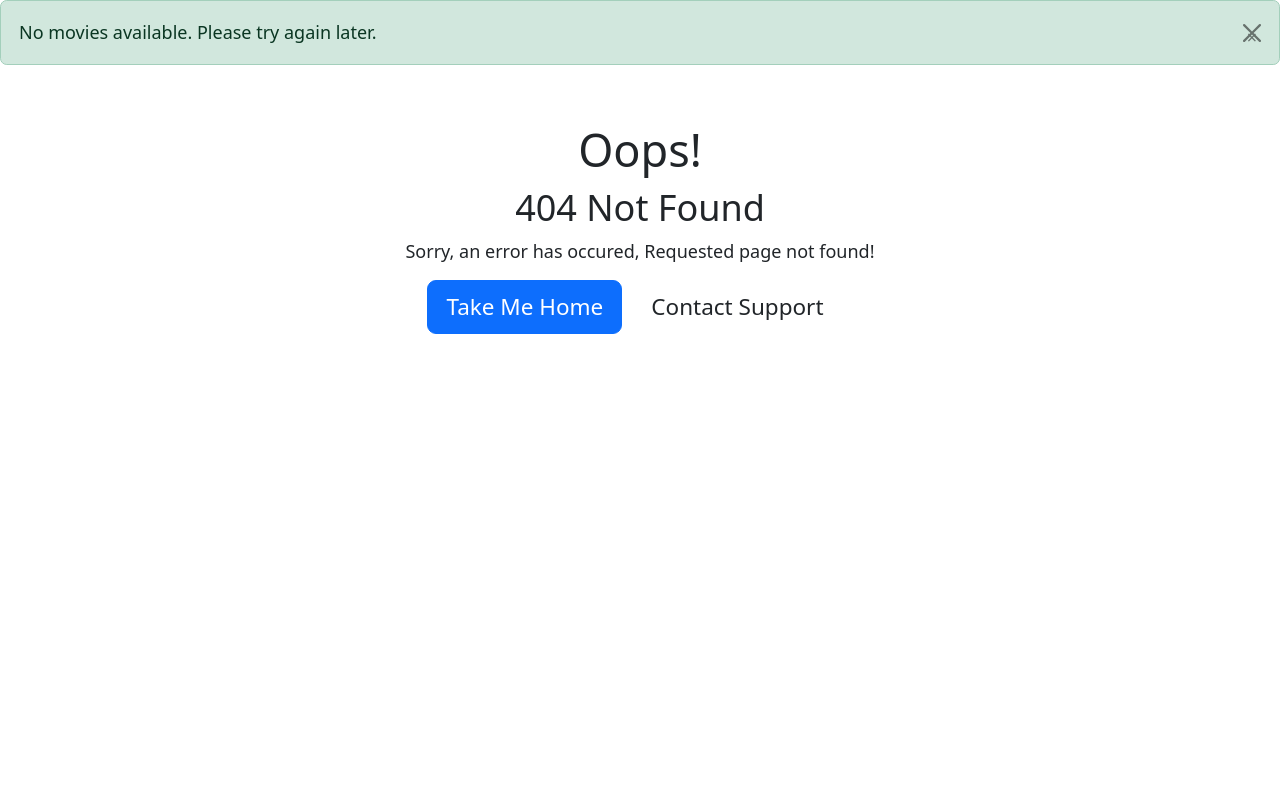
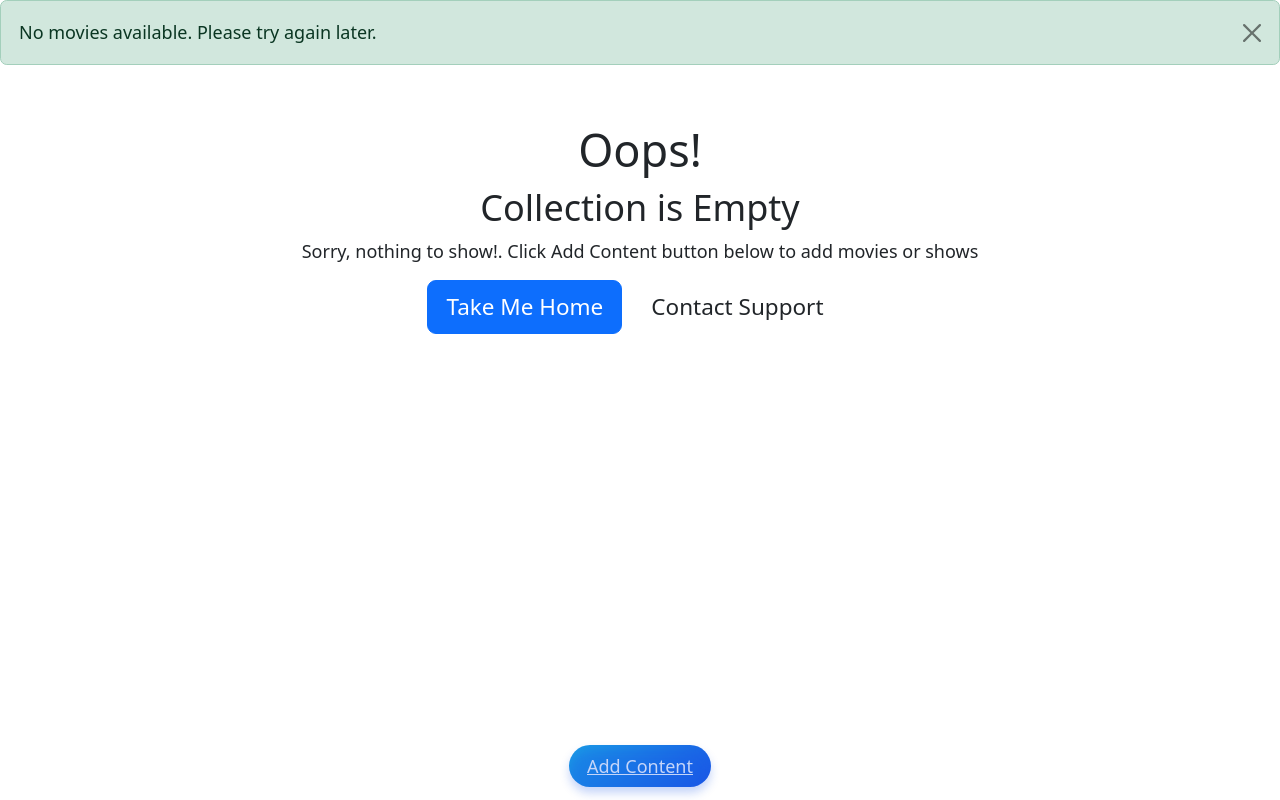
Before and after one commit to HasnainRaza026/Movies_-_Shows, a Flask app: page / in a window 1280 px wide. Run offline with Flask 3, Linux system fonts and the light colour scheme; data that the repository does not hold is empty; some libraries are stand-ins or nearby versions.

Commit message:
improved

```diff
--- a/utilities/helper_db.py
+++ b/utilities/helper_db.py
@@ -6,6 +6,12 @@ from .logger import logger
 def Add(form):
     try:
         if form.ranking.data:
+            # Check if there are already 10 movies in Top_10_Movies
+            top_10_count = Top_10_Movies.query.count()
+            if top_10_count >= 10:
+                logger.warning("Top_10_Movies table already has 10 entries. Cannot add more.")
+                return "TOP_10_FULL"
+
             movie = Top_10_Movies(
                 title=form.title.data, year=2000, description="sample description", rating=7.8,
                 rank=form.ranking.data, review=form.review.data, img_url="https://image.tmdb.org/t/p/w500/tjrX2oWRCM3Tvarz38zlZM7Uc10.jpg"
@@ -21,22 +27,20 @@ def Add(form):
         db.session.commit()
 
         logger.info(f"Successfully added Movie: {form.title.data} (Rank: {form.ranking.data if form.ranking.data else 'N/A'}) to the Database")
-        return True
+        return "SUCCESS"
 
     except SQLAlchemyError as db_error:
-        # Handle SQLAlchemy-related errors (e.g., database connectivity, integrity constraints)
         logger.error(f"Database error while adding Movie '{form.title.data}': {db_error}")
-        db.session.rollback()  # Rollback in case of an error
+        db.session.rollback()
     except AttributeError as attr_err:
-        # Handle case where the movie object doesn't have the expected attributes
         logger.error(f"AttributeError while adding Movie ('{form.title.data}'): {attr_err}")
         db.session.rollback()
     except Exception as error:
-        # Catch any other unexpected errors
         logger.error(f"Unexpected error while adding Movie '{form.title.data}': {error}")
         db.session.rollback()
 
-    return False
+    return "ERROR"
+
 
 
 def Get_All():
--- a/website/templates/add.html
+++ b/website/templates/add.html
@@ -36,8 +36,8 @@
         {% endfor %}
     </div>
 
-    {{ form.add(class="btn btn-lg btn-success mt-3") }}
-    <a href="{{ url_for('views.home') }}" class="btn btn-lg btn-secondary">Back</a>
+    {{ form.add(class="btn btn-primary mt-3") }}
+    <a href="{{ url_for('views.home') }}" class="btn btn-secondary mt-3 ms-3">Back</a>
     </form>
 </div>
 {% endblock %}
--- a/website/templates/base.html
+++ b/website/templates/base.html
@@ -5,37 +5,25 @@
   <meta name="viewport" content="width=device-width, initial-scale=1.0">
   <title>{% block title %}{% endblock %}</title>
 
-  <link rel="stylesheet" href="https://fonts.googleapis.com/css?family=Nunito+Sans:300,400,700">
-  <link rel="stylesheet" href="https://fonts.googleapis.com/css?family=Poppins:300,400,700">
+  <link href="https://fonts.googleapis.com/css2?family=Nunito+Sans:wght@300;400;700&family=Poppins:wght@300;400;700&display=swap" rel="stylesheet">
   <link rel="stylesheet" href="https://cdnjs.cloudflare.com/ajax/libs/font-awesome/5.14.0/css/all.min.css" integrity="sha512-1PKOgIY59xJ8Co8+NE6FZ+LOAZKjy+KY8iq0G4B3CyeY6wYHN3yt9PW0XpSriVlkMXe40PTKnXrLnZ9+fkDaog==" crossorigin="anonymous" />
-  <link rel="stylesheet" href="{{ url_for('static', filename='css/styles.css') }}">
-
+  <link rel="stylesheet" href="{{ url_for('static', filename='css/styles.css') }}?v={{ config['VERSION'] }}">
   <link href="https://cdn.jsdelivr.net/npm/bootstrap@5.3.3/dist/css/bootstrap.min.css" rel="stylesheet" integrity="sha384-QWTKZyjpPEjISv5WaRU9OFeRpok6YctnYmDr5pNlyT2bRjXh0JMhjY6hW+ALEwIH" crossorigin="anonymous">
 </head>
 
 
 <body>
-{% with messages = get_flashed_messages(with_categories=true) %}
+  {% with messages = get_flashed_messages(with_categories=true) %}
   {% if messages %}
-      {% for category, message in messages %}
-        {% if category == 'error' %}
-          <div class="alert alert-danger alert-dismissible fade show" role="alert">
-            {{message}}
-            <button type="button" class="btn-close" data-bs-dismiss="alert">
-              <span aria-hidden="true">&times;</span>
-            </button>
-          </div>
-        {% else %}
-          <div class="alert alert-success alert-dismissible fade show" role="alert">
-            {{message}}
-            <button type="button" class="btn-close" data-bs-dismiss="alert">
-              <span aria-hidden="true">&times;</span>
-            </button>
-          </div>
-        {% endif %}
-      {% endfor %}
+    {% for category, message in messages %}
+      <div class="alert alert-{{ 'danger' if category == 'error' else 'success' }} alert-dismissible fade show" role="alert">
+        {{ message }}
+        <button type="button" class="btn-close" data-bs-dismiss="alert" aria-label="Close"></button>
+      </div>
+    {% endfor %}
   {% endif %}
 {% endwith %}
+
 
 {% block body %}
 <div class="container pt-3">
--- a/website/templates/edit.html
+++ b/website/templates/edit.html
@@ -28,8 +28,8 @@
         {% endfor %}
     </div>
 
-    {{ form.edit(class="btn btn-lg btn-success mt-3") }}
-    <a href="{{ url_for('views.home') }}" class="btn btn-lg btn-secondary">Back</a>
+    {{ form.edit(class="btn btn-primary mt-3") }}
+    <a href="{{ url_for('views.home') }}" class="btn btn-secondary mt-3 ms-3">Back</a>
     </form>
 
 </div>
--- a/website/templates/error.html
+++ b/website/templates/error.html
@@ -8,9 +8,9 @@
                 <h1>
                     Oops!</h1>
                 <h2>
-                    404 Not Found</h2>
+                    Collection is Empty</h2>
                 <div class="error-details">
-                    Sorry, an error has occured, Requested page not found!
+                    Sorry, nothing to show!. Click Add Content button below to add movies or shows
                 </div>
                 <div class="error-actions">
                     <a href="{{url_for('views.home')}}" class="btn btn-primary btn-lg"><span class="glyphicon glyphicon-home"></span>
@@ -20,4 +20,8 @@
         </div>
     </div>
 </div>
+
+<div class="container text-center add custom-css-add-botton">
+    <a href="{{url_for('views.add')}}" class="button">Add Content</a>
+</div>
 {% endblock %}
--- a/website/templates/index.html
+++ b/website/templates/index.html
@@ -73,6 +73,6 @@
   {% endif %}
 
   <div class="container text-center add custom-css-add-botton">
-    <a href="{{url_for('views.add')}}" class="button">Add Movie</a>
+    <a href="{{url_for('views.add')}}" class="button">Add Content</a>
   </div>
 {% endblock %}
--- a/website/views.py
+++ b/website/views.py
@@ -10,7 +10,7 @@ views = Blueprint('views', __name__)
 @views.route("/")
 def home():
     data = helper_db.Get_All()
-    if not data or not data[0] or not data[1]:  # Check if both lists have data
+    if not data[0] and not data[1]:  # Check if both lists have data
         flash("No movies available. Please try again later.", category="warning")
         return render_template("error.html")
 
@@ -26,13 +26,16 @@ def add():
     if add_form.validate_on_submit():
         status = helper_db.Add(add_form)
 
-        if status:
+        if status == "SUCCESS":
             flash(message="Movie added successfully!", category="success")
             return redirect(url_for('views.home'))
+        elif status == "TOP_10_FULL":
+            flash(message="Cannot add more movies to the Top 10 list. It is already full.", category="warning")
         else:
             flash(message="Internal Server Error in Adding Movie to the Database", category="error")
 
     return render_template('add.html', form=add_form)
+
 
 
 
```
